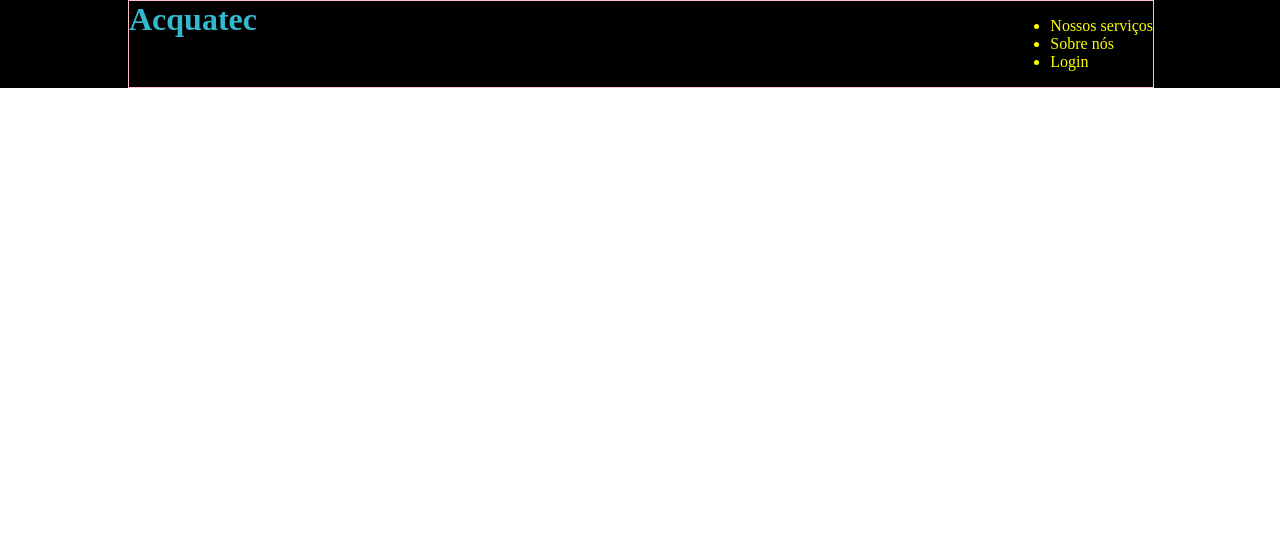
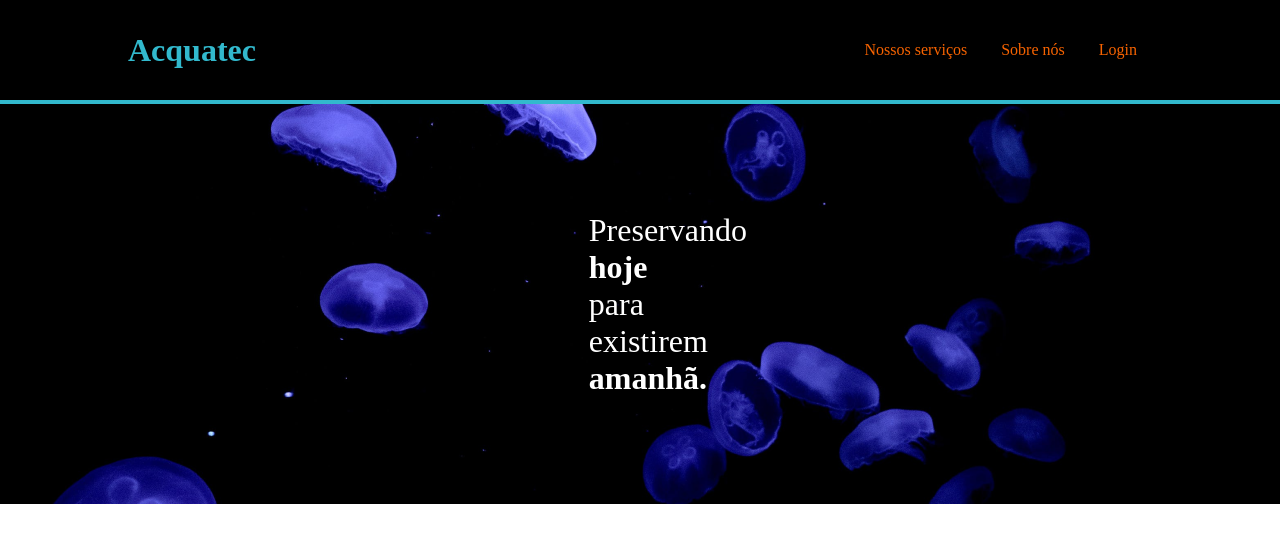
Before and after one commit to Kaiquevolpe/projeto-aquatech-PI, a plain HTML site: page index.html in a window 1280 px wide. Drawn offline with Linux system fonts and the light colour scheme.

Commit message:
Atualização do site

```diff
--- a/index.html
+++ b/index.html
@@ -9,18 +9,30 @@
 </head>
 
 <body>
+<!-- Header -->
 
     <div class="header">
         <div class="container">
             <h1>Acquatec</h1>
             <ul class="navbar">
-                <li>Nossos serviços</li>
-                <li>Sobre nós</li>
-                <li>Login</li>
+                <li><a href="#">Nossos serviços</a></li>
+                <li><a href="#">Sobre nós</a></li>
+                <li><a href="#">Login</a></li>
             </ul>
         </div>
     </div>
 
+    <!-- Banner -->
+
+    <div class="banner">
+        <div class="container">
+            <p>Preservando <b>hoje</b> para existirem <b>amanhã.</b></p>
+        </div>
+    </div>
+
+
+
+
 </body>
 
 </html>
--- a/style.css
+++ b/style.css
@@ -1,29 +1,73 @@
 body {
-    margin: 0;
+    margin: 0; /* tirar margem do bory*/
 }
 
 
+/* Cabeçario */
 
-.header{
+.header {
     background-color: black;
+    width: 100%;
+    height: 100px;
+    border-bottom: 4px solid #32b9cd; /* colocar borda em baixa do cabeçario (solid é o tipo)  */
 }
 
-.container {
+.header .container {
     display: flex;
     justify-content: space-between;
+    align-items: center;
     width: 80%;
-    border: 1px solid pink;
     /* margin-left: 10%; */
-    /* margin-right: 10%; */
-     margin: 0 10% 0 10%;
+    /* margin-right: 10%; mesmo comando debaixo */
+    margin: 0 10% 0;
+    height: 100%;
 }
 
 
-h1{
+.header .container h1 {
     color: #32b9cd;
     margin: 0;
 }
 
-ul{
-    color: rgb(255, 255, 0);
+.header .container .navbar {
+    color: #ff7700;
+    list-style: none; /*serve para tirar a bolinha dos intens da lista */
 }
+
+/* arrumar a lista do cabeçario */
+.header .container .navbar li {
+    display: inline; /*tirar a lista uma de cima da outra */
+    padding: 0 15px; /*distanciar os o sobre nos  */
+    }
+
+/* estilizar o botao sobre nos ... */
+.header .container .navbar li a {
+    color: #f76300;
+    text-decoration: none;
+
+    }
+
+/* banner */
+
+.banner{
+    width: 100%;  /* definindo o tamanho que vai ficar*/
+    height: 400px; /* definindo o tamanho que vai ficar*/
+    background-image: url(Imagens/bg-jelly-fish-para_outras_pags.png);  /* colocando imagem*/
+}
+
+.banner .container {
+    width: 80%;
+    height: 100%;
+    margin: 0 10%;
+    display: flex;  /*deixa fazer as mudanças, sem ele não vai*/
+    justify-content: center;   /* centralizando o texto para os lados*/
+    align-items: center; /* centralizando o texto sentido baixo*/
+}
+
+.banner .container p {
+    margin: 0;
+    color:white;
+    font-size: 32px;  /* tamanho do texto*/
+    width: 10%;  /* especificar tamanho do texto*/
+
+}
```
Also changed, not shown: Imagens/bg-jelly-fish-para_outras_pags.png (added), Imagens/favicon2.ico (added), Imagens/growth_color.png (added), Imagens/lightbulb_color.png (added), Imagens/planet-earth_color.png (added).
